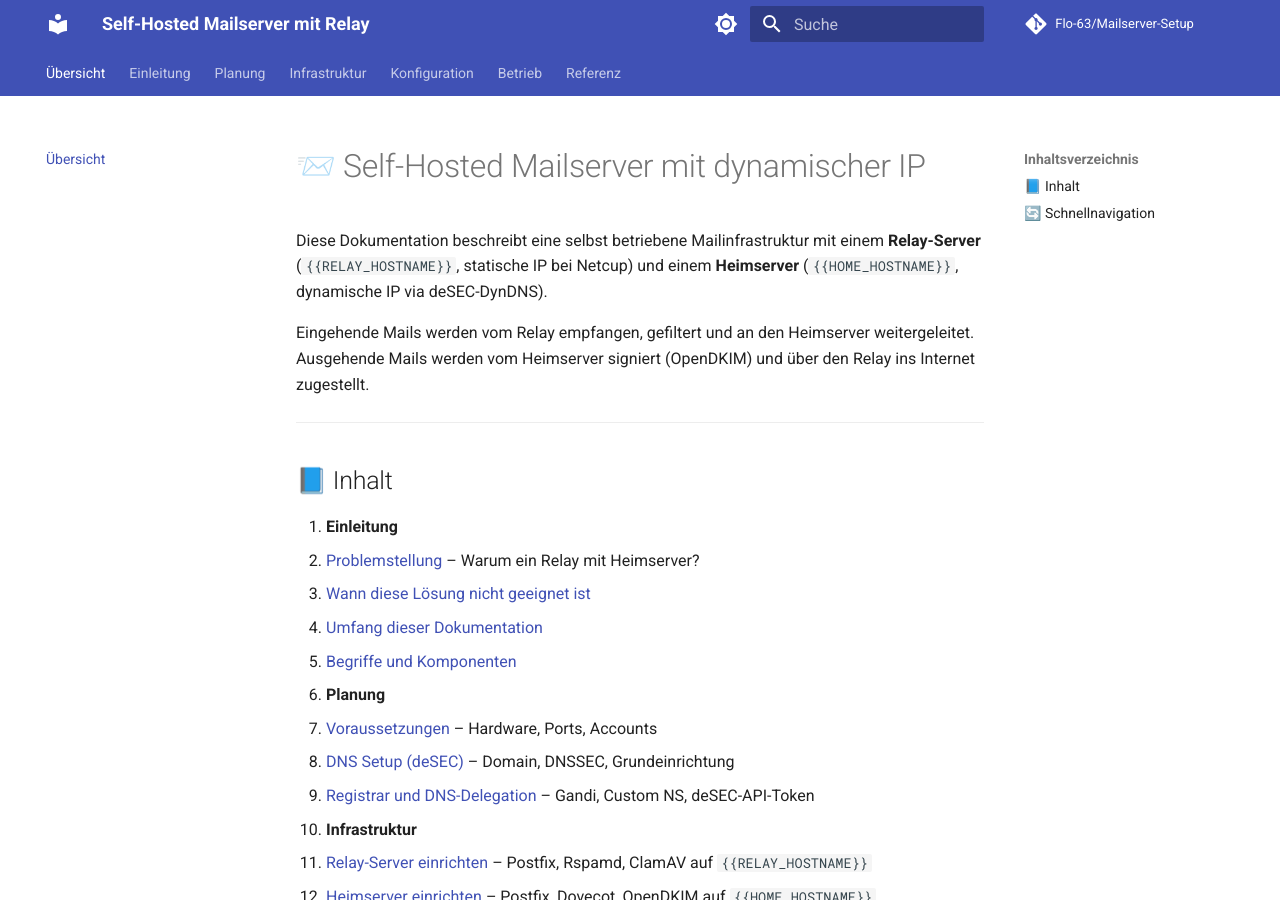
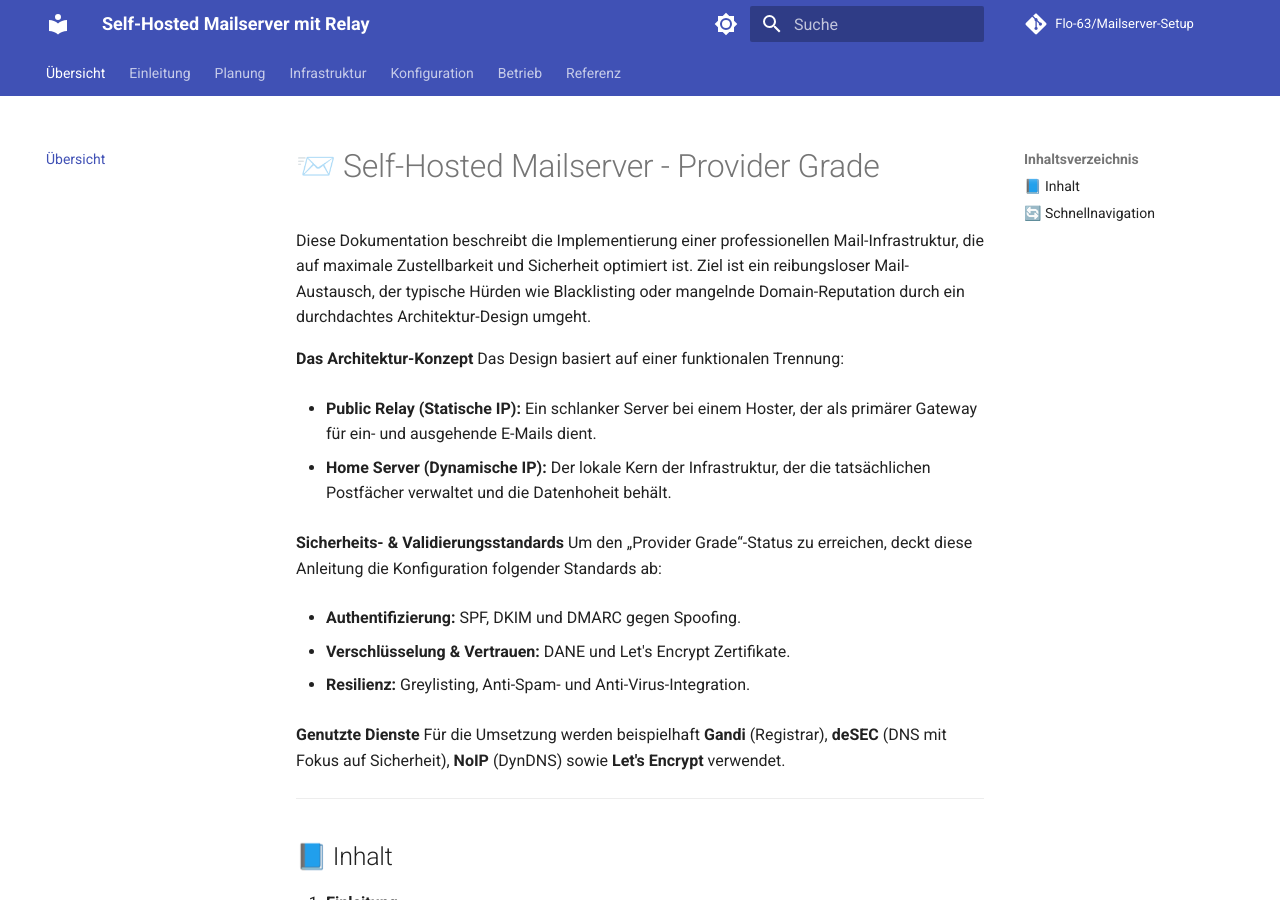
Before and after one commit to Flo-63/Mailserver-Setup, an MkDocs documentation site: the page built from docs/index.md, in a window 1280 px wide and 900 px high. Built offline with MkDocs 1.6.1 and Material for MkDocs 9.7.7, drawn with Linux system fonts in a browser that asks for light colours; comment, search, counter and statistics services are not loaded.

Commit message:
Improved index.md

```diff
--- a/docs/index.md
+++ b/docs/index.md
@@ -1,9 +1,27 @@
 
-# 📨 Self-Hosted Mailserver mit dynamischer IP
+# 📨 Self-Hosted Mailserver - Provider Grade
 
-Diese Dokumentation beschreibt eine selbst betriebene Mailinfrastruktur mit einem **Relay-Server** (`{{RELAY_HOSTNAME}}`, statische IP bei Netcup) und einem **Heimserver** (`{{HOME_HOSTNAME}}`, dynamische IP via deSEC-DynDNS).
+Diese Dokumentation beschreibt die Implementierung einer professionellen Mail-Infrastruktur, die auf maximale Zustellbarkeit und Sicherheit optimiert ist. Ziel ist ein reibungsloser Mail-Austausch, der typische Hürden wie Blacklisting oder mangelnde Domain-Reputation durch ein durchdachtes Architektur-Design umgeht.
 
-Eingehende Mails werden vom Relay empfangen, gefiltert und an den Heimserver weitergeleitet. Ausgehende Mails werden vom Heimserver signiert (OpenDKIM) und über den Relay ins Internet zugestellt.
+**Das Architektur-Konzept** Das Design basiert auf einer funktionalen Trennung:
+
+- **Public Relay (Statische IP):** Ein schlanker Server bei einem Hoster, der als primärer Gateway für ein- und ausgehende E-Mails dient.
+
+- **Home Server (Dynamische IP):** Der lokale Kern der Infrastruktur, der die tatsächlichen Postfächer verwaltet und die Datenhoheit behält.
+
+
+**Sicherheits- & Validierungsstandards** Um den „Provider Grade“-Status zu erreichen, deckt diese Anleitung die Konfiguration folgender Standards ab:
+
+- **Authentifizierung:** SPF, DKIM und DMARC gegen Spoofing.
+
+- **Verschlüsselung & Vertrauen:** DANE und Let's Encrypt Zertifikate.
+
+- **Resilienz:** Greylisting, Anti-Spam- und Anti-Virus-Integration.
+
+
+**Genutzte Dienste** Für die Umsetzung werden beispielhaft **Gandi** (Registrar), **deSEC** (DNS mit Fokus auf Sicherheit), **NoIP** (DynDNS) sowie **Let's Encrypt** verwendet.
+
+
 
 ---
 
```
